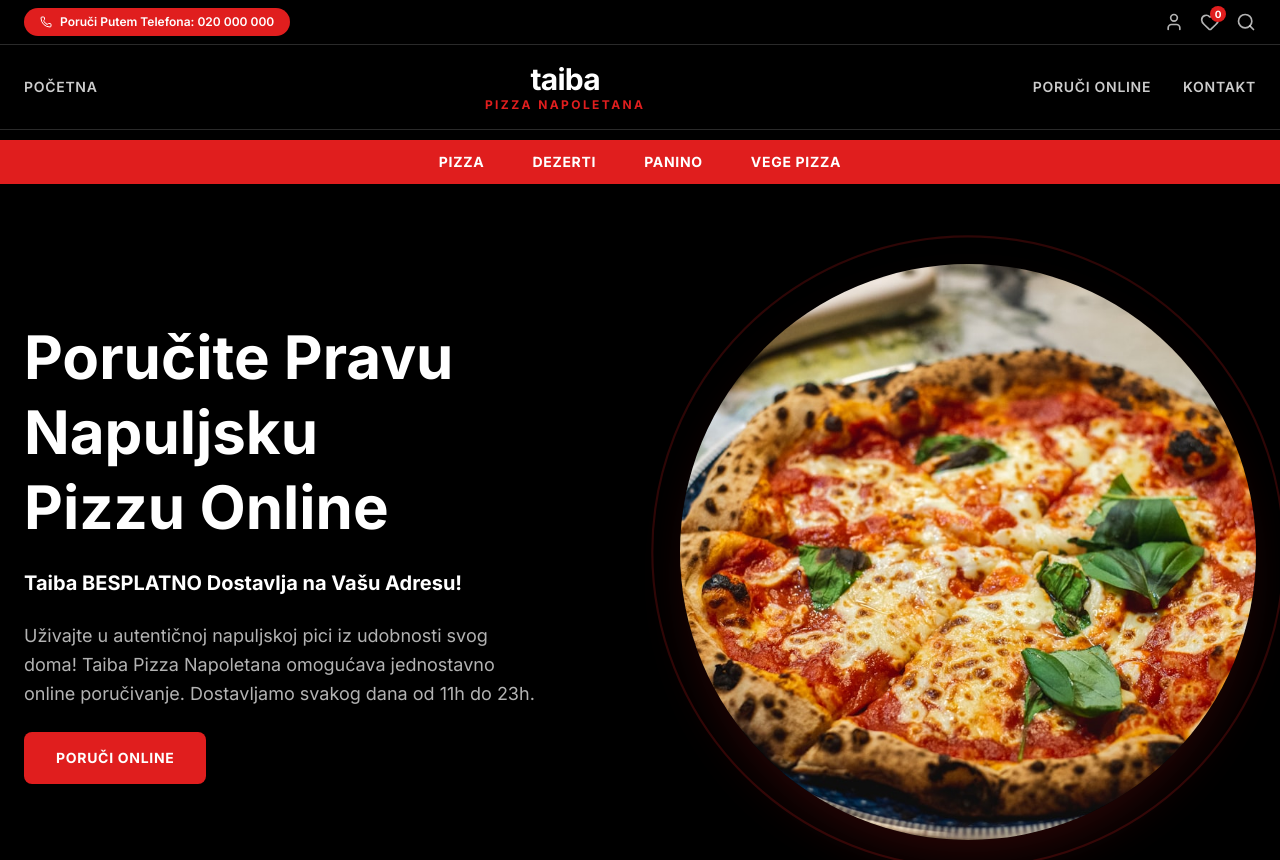
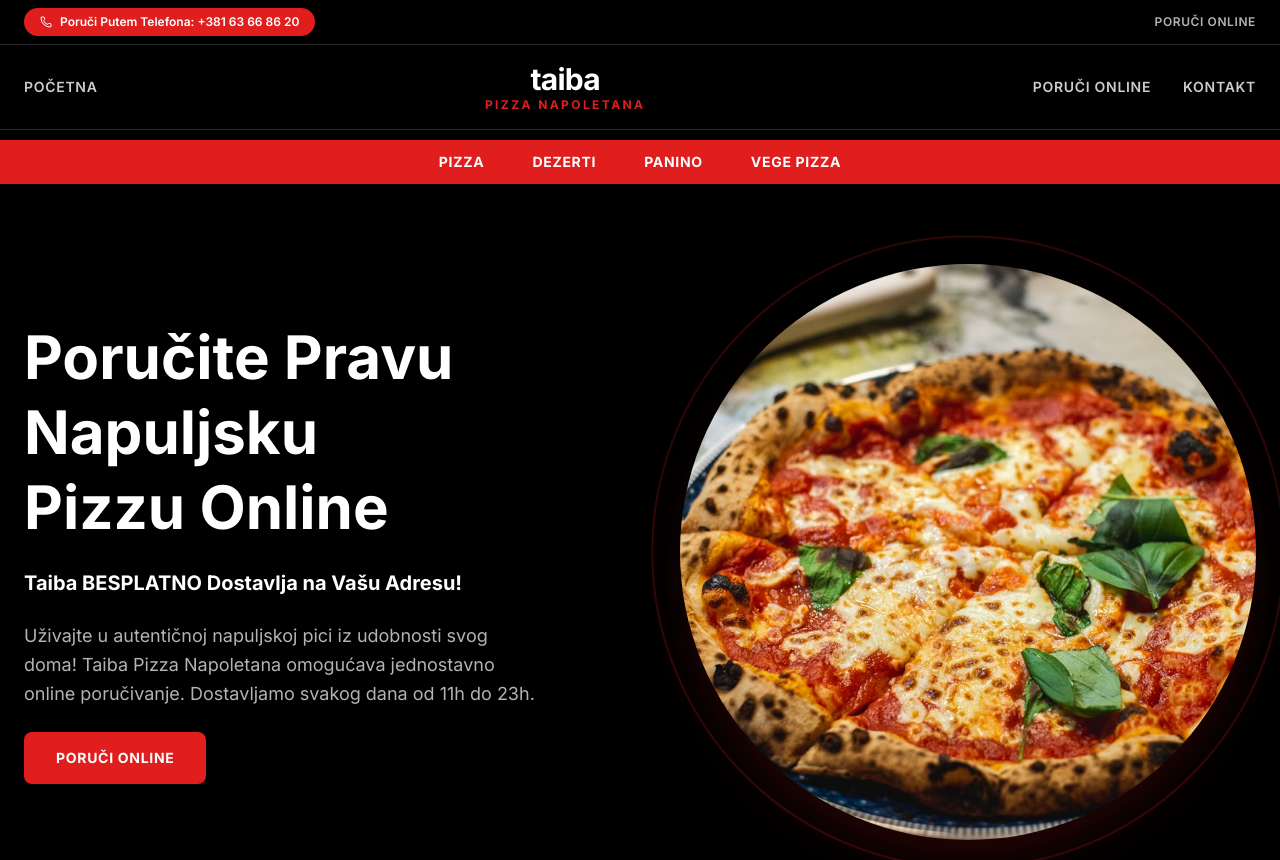
Before and after one commit to luckybbbbbb/taiba-picerija, a Next.js app: page / in a window 1280 px wide. Shown: the top 860 px of the page. Built offline with nearby package versions, Linux system fonts and the light colour scheme; a web font is replaced by a local one.

Commit message:
Uklonjen user, lajk i korpa ikonice iz headera

```diff
--- a/components/navbar.tsx
+++ b/components/navbar.tsx
@@ -1,7 +1,7 @@
 "use client"
 
 import { useState } from "react"
-import { Phone, User, Heart, Search, Menu, X } from "lucide-react"
+import { Phone, Menu, X } from "lucide-react"
 
 export function Navbar() {
   const [mobileMenuOpen, setMobileMenuOpen] = useState(false)
@@ -15,21 +15,15 @@ export function Navbar() {
           className="inline-flex items-center gap-2 bg-taiba-red text-taiba-white px-4 py-1.5 rounded-full text-xs font-semibold hover:bg-taiba-red-dark transition-colors"
         >
           <Phone className="w-3 h-3" />
-          {"Poruči Putem Telefona: 020 000 000"}
+          {"Poruči Putem Telefona: +381 63 66 86 20"}
         </a>
         <div className="flex items-center gap-4">
-          <button aria-label="Korisnički nalog" className="text-taiba-white/70 hover:text-taiba-white transition-colors">
-            <User className="w-5 h-5" />
-          </button>
-          <button aria-label="Lista želja" className="relative text-taiba-white/70 hover:text-taiba-white transition-colors">
-            <Heart className="w-5 h-5" />
-            <span className="absolute -top-1.5 -right-1.5 bg-taiba-red text-taiba-white text-[10px] font-bold rounded-full w-4 h-4 flex items-center justify-center">
-              0
-            </span>
-          </button>
-          <button aria-label="Pretraga" className="text-taiba-white/70 hover:text-taiba-white transition-colors">
-            <Search className="w-5 h-5" />
-          </button>
+          <a
+            href="#menu"
+            className="text-taiba-white/70 hover:text-taiba-white text-xs font-semibold uppercase tracking-wider transition-colors"
+          >
+            Poruči Online
+          </a>
         </div>
       </div>
 
@@ -71,10 +65,10 @@ export function Navbar() {
           </a>
         </div>
 
-        {/* Mobile search */}
-        <button aria-label="Pretraga" className="md:hidden text-taiba-white">
-          <Search className="w-6 h-6" />
-        </button>
+        {/* Mobile phone order */}
+        <a href="tel:+381000000000" aria-label="Pozovi" className="md:hidden text-taiba-white">
+          <Phone className="w-5 h-5" />
+        </a>
       </nav>
 
       {/* Mobile menu overlay */}
```
